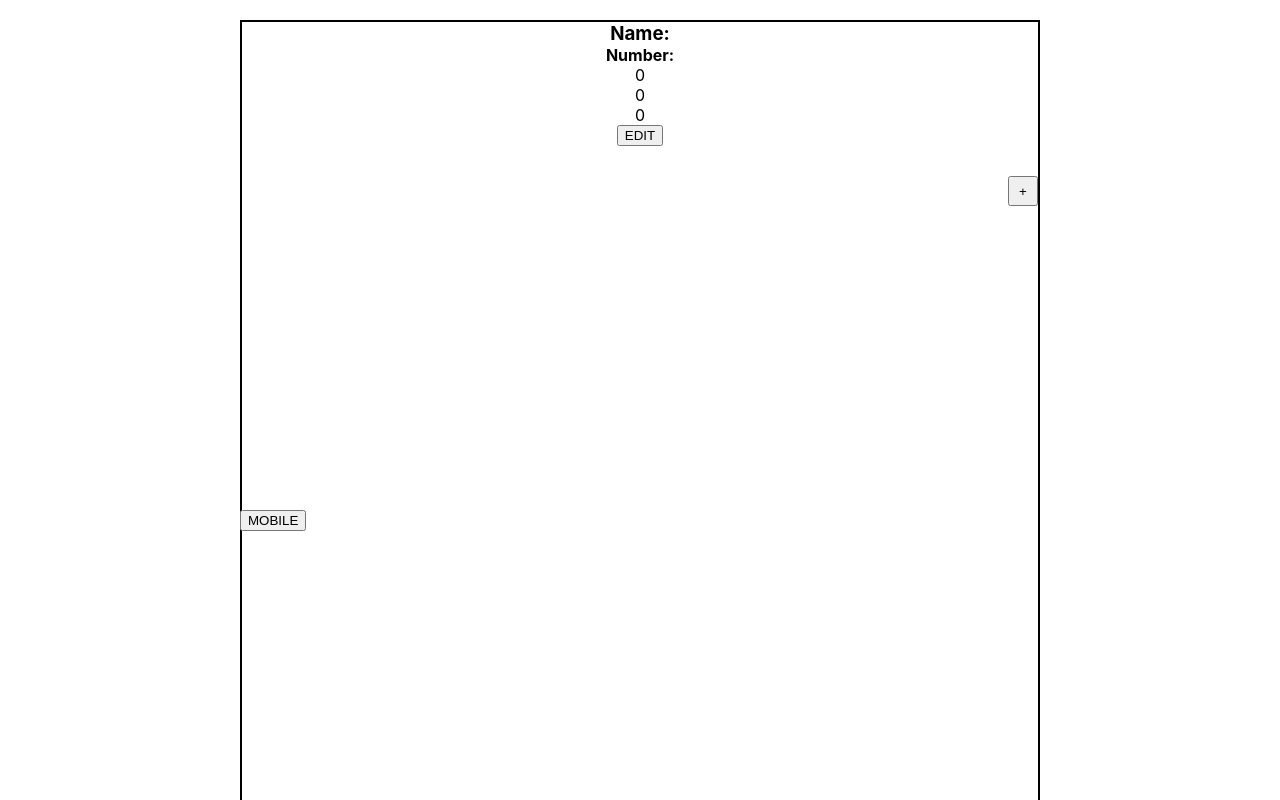
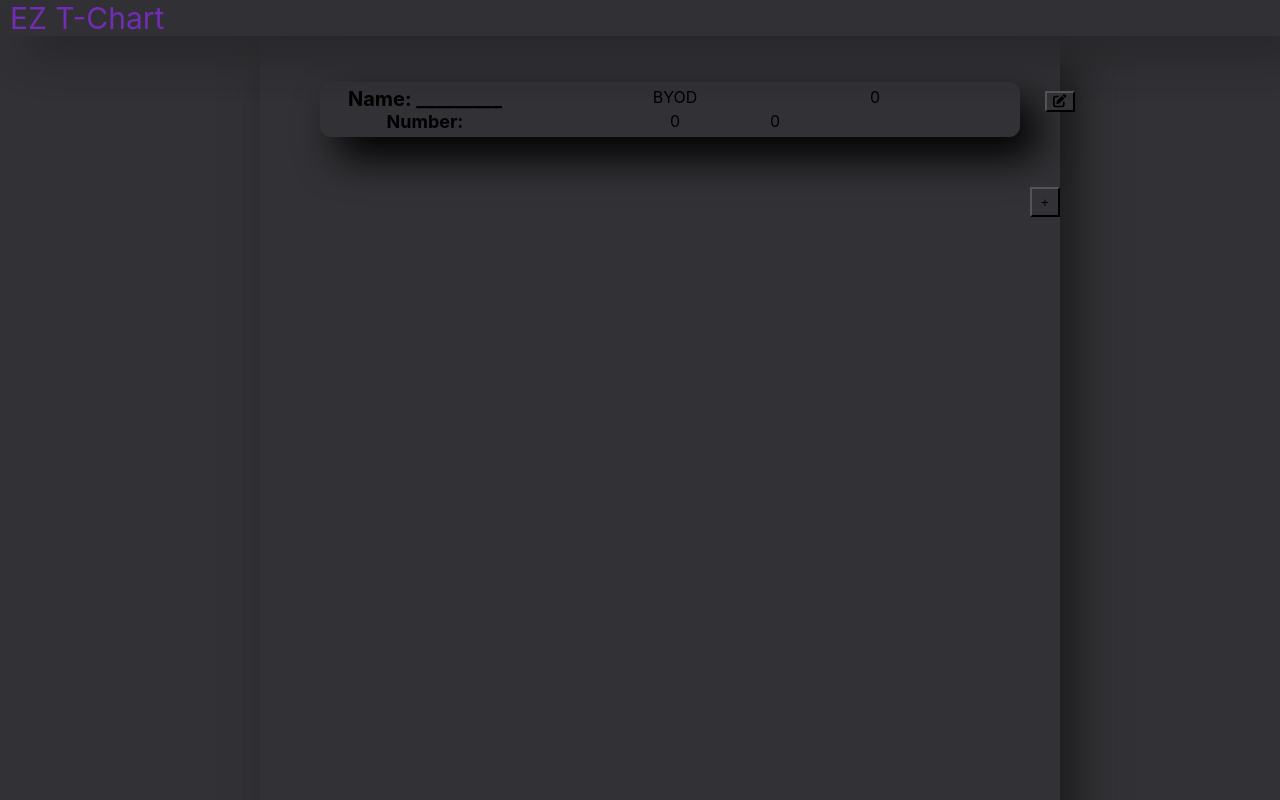
Before and after one commit to ryandw7/ez-tchart, a React (Create React App) app: page / in a window 1280 px wide. Both pictures are taken after a click on the button "MOBILE". Shown: the top 800 px of the page. Built offline with nearby package versions, Linux system fonts and the light colour scheme.

Commit message:
change css layout

```diff
--- a/src/App.js
+++ b/src/App.js
@@ -7,7 +7,7 @@ import PriceCompare from './components/PriceCompare';
 import Additional from './components/Additional';
 import { MobileProvider } from './context/MobileContext.js';
 import packagesObj from './data/packageObject.js';
-import Mobile from './features/Mobile.js'
+import Mobile from './features/mobile/Mobile.js'
 function App() {
   //State management
   const [mobileDetails, setMobileDetails] = useState(false)
@@ -174,6 +174,7 @@ function App() {
   return (
 
     <div className="App">
+    <span id="logo">EZ T-Chart</span>
       <button onClick={toggleMobileDetails}>MOBILE</button>
       {mobileDetails ?
       <MobileProvider><Mobile /></MobileProvider>
--- /dev/null
+++ b/src/components/mobileLineDetails/MobileLineDetails.module.css
@@ -0,0 +1,27 @@
+.mobileLineDetails {
+    padding: 5px;
+    margin: 5 auto;
+    justify-self: flex-start;
+    display: grid;
+    grid-template-columns: repeat(6, 100px);
+    grid-template-rows: repeat(autofill, 50px);
+    margin: 20px;
+    width: 700px;
+    text-align: left;
+    box-shadow: 17px 20px 40px;
+    border-radius: 11px;
+}
+
+.lineName {
+    font-size: 20px;
+    text-wrap: nowrap;
+    grid-column: 1 / span 2;
+    grid-row: 1 / span 1;
+}
+
+.lineNum {
+    font-size: 18px;
+    text-wrap: nowrap;
+    grid-column: 1 / span 2;
+    grid-row: 2 / span 2;
+}
--- a/src/components/MobileLineDetailsComp.js
+++ b/src/components/mobileLineDetails/MobileLineDetailsComp.js
@@ -1,5 +1,5 @@
 import React from 'react';
-
+import styles from './MobileLineDetails.module.css'
 export default function MobileLineDetailsComp({ line }) {
     const { name,
         phoneNumber,
@@ -13,17 +13,17 @@ export default function MobileLineDetailsComp({ line }) {
         note } = line;
 
     return (
-        <>
-            <h3>Name: {name}</h3>
-            <h4>Number: {phoneNumber}</h4>
-            <p>{lineType}</p>
-            <p>{isBYOD}</p>
+        <div className={styles.mobileLineDetails}>
+            <h3 className={styles.lineName}>{name ? name : 'Name: _________'}</h3>
+            <h4 className={styles.lineNum}>Number: {phoneNumber}</h4>
+            <p className={styles.lineType}>{lineType}</p>
+            <p>{isBYOD ? 'BYOD' : 'New Device'}</p>
             <p>{newDevice}</p>
             <p>{newDeviceCost}</p>
             <p>{inFull}</p>
             <p>{lineDiscount}</p>
             <p>{deviceDiscount}</p>
             <p>{note}</p>
-        </>
+        </div>
     )
 }
--- a/src/components/mobileLineForm/MobileLineForm.module.css
+++ b/src/components/mobileLineForm/MobileLineForm.module.css
@@ -8,8 +8,8 @@
     margin: 20px;
     width: 700px;
     text-align: left;
-    box-shadow: 10px 10px lightblue;
-    border: 2px solid black;
+    box-shadow: 17px 20px 40px;
+    border-radius: 11px;
   }
 
 
@@ -60,7 +60,18 @@
   input {
   width: 100%;
   display: block;
+  background-color: #cdcdcd;
+  box-shadow: 17px 20px 40px black;
+  border-radius: 11px;
+  border: none;
   }
 
   label {
+
   }
+
+  @media (prefers-color-scheme: dark) {
+    input {
+
+    }
+  }
--- a/src/features/MobileLine.js
+++ /dev/null
@@ -1,27 +0,0 @@
-import React from 'react';
-
-import MobileLineDetailsComp from '../components/MobileLineDetailsComp';
-import MobileLineForm from '../components/mobileLineForm/MobileLineForm';
-import useLines from '../context/MobileContext';
-export default function MobileLine({ i, toggleEdit, updateLine }) {
-    const { lines } = useLines();
-    const { isEdit } = lines[i]
-    const lineData = lines[i]
-    console.log(lineData)
-    return (
-        <>
-            {isEdit ?
-                <>
-
-                    <MobileLineForm line={lineData} i={i} updateLine={updateLine} />
-
-                </>
-                :
-                <>
-                    <MobileLineDetailsComp line={lineData} />
-                </>
-            }
-            <button onClick={toggleEdit} className="edit-button">EDIT</button>
-        </>
-    )
-}
--- a/src/features/Mobile.js
+++ b/src/features/mobile/Mobile.js
@@ -1,7 +1,8 @@
 import React from 'react';
 import MobileLine from './MobileLine';
-import useLines, { linesObj } from '../context/MobileContext';
-import '../styles/App.css'
+import useLines, { linesObj } from '../../context/MobileContext';
+import '../../styles/App.css'
+import styles from './Mobile.module.css'
 export default function Mobile() {
 
 
@@ -47,13 +48,13 @@ export default function Mobile() {
 
     return (
 
-        <div id="mobile">
-            <ul>
+        <div id={styles.mobile}>
+            <ul className={styles.linesList}>
                 {
                     lines.map((item, index) => <MobileLine key={index} lineData={item} i={index} toggleEdit={(event) => toggleEdit(event, index)} updateLine={updateLine} />)
                 }
             </ul>
-            <button className="add-line-button" onClick={addLine}>+</button>
+            <button className={styles.addLineButton} onClick={addLine}>+</button>
         </div>
 
     )
--- /dev/null
+++ b/src/features/mobile/Mobile.module.css
@@ -0,0 +1,39 @@
+#mobile {
+    margin: 20px auto;
+    box-shadow: 17px 20px 40px #1c1c1e;
+    width: 800px;
+    height: 1000px;
+}
+
+
+#mobile {
+    position: relative;
+}
+
+#mobile .addLineButton {
+
+    top: 30px;
+    float: right;
+    height: 30px;
+    width: 30px;
+    position: relative;
+}
+
+.linesList {
+    padding: 0;
+    margin: 0 auto;
+    list-style: none;
+    display: flex;
+    flex-direction: column;
+    align-items: center;
+    justify-items: center;
+}
+
+.mobileLine {
+    width: 90%;
+}
+.editButton {
+ position: relative;
+ left: 400px;
+ top: 50px;
+}
--- /dev/null
+++ b/src/features/mobile/MobileLine.js
@@ -0,0 +1,33 @@
+import React from 'react';
+import styles from './Mobile.module.css'
+import MobileLineDetailsComp from '../../components/mobileLineDetails/MobileLineDetailsComp';
+import MobileLineForm from '../../components/mobileLineForm/MobileLineForm';
+import useLines from '../../context/MobileContext';
+import { faPenToSquare, faCheck } from '@fortawesome/free-solid-svg-icons';
+import { FontAwesomeIcon } from '@fortawesome/react-fontawesome';
+export default function MobileLine({ i, toggleEdit, updateLine }) {
+    const { lines } = useLines();
+    const { isEdit } = lines[i]
+    const lineData = lines[i]
+    console.log(lineData)
+    return (
+        <div className={styles.mobileLine}>
+            <button onClick={toggleEdit} className={styles.editButton}>{isEdit ? <FontAwesomeIcon icon={faCheck} /> :
+                <FontAwesomeIcon icon={faPenToSquare} />
+            }
+            </button>
+            {isEdit ?
+                <>
+
+                    <MobileLineForm line={lineData} i={i} updateLine={updateLine} />
+
+                </>
+                :
+                <>
+                    <MobileLineDetailsComp line={lineData} />
+                </>
+            }
+
+        </div>
+    )
+}
--- a/src/styles/App.css
+++ b/src/styles/App.css
@@ -3,18 +3,20 @@
 * {
   box-sizing: border-box;
   margin: 0 auto;
+  background-color: #323236;
 }
 
 #disclaimer {
 
-  color: black;
+  color: white;
   justify-self: flex-end;
 }
 
 .App {
   display: flex;
   flex-direction: column;
-  margin: 20px auto;
+  margin: 0px auto;
+  padding: 20px;
   text-align: center;
   max-width: 800px;
   min-width: 800px;
@@ -280,37 +282,16 @@ button {
   right: calc(50% - 470px);
 }
 
-#mobile {
-  border: 2px solid black;
-  width: 800px;
-  height: 1000px;
-}
 
 
-#mobile button {
-  position: relative;
+#logo {
+  z-index: 1;
+  text-align: left;
+  box-shadow: 17px 20px 40px #232326;
+  opacity: 75%;
+  top: 0px;
+  width: 100%;
+  left: 10px;
+  font-size: 30px;
+  position: fixed;
 }
-
-#mobile .add-line-button {
-
-  top: 30px;
-  float: right;
-  height: 30px;
-  width: 30px;
-  position: relative;
-}
-
-ul {
-  padding: 0;
-  margin: 0 auto;
-  list-style: none;
-  display: flex;
-  flex-direction: column;
-  align-items: center;
-  justify-items: center;
-}
-
-.edit-button {
-  grid-row: 1 / span 1;
-  grid-column: 8 / span 1;
-}
```
